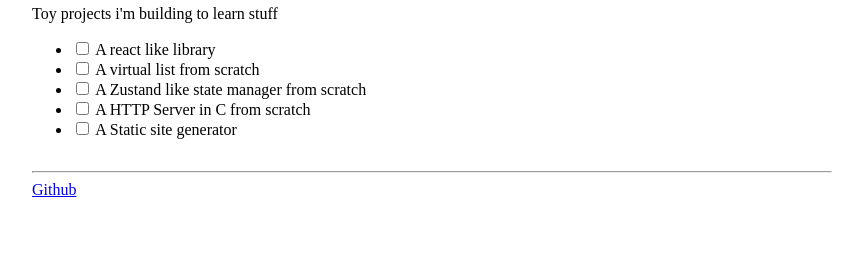
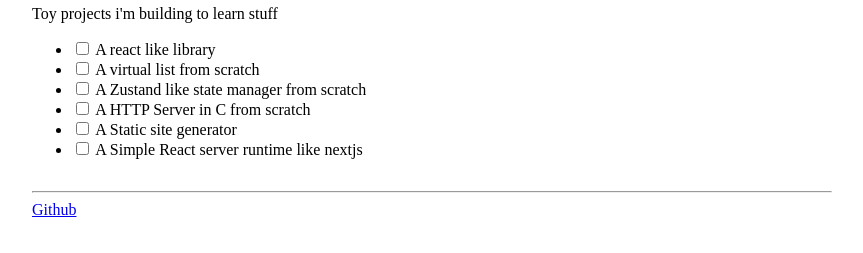
Before and after one commit to ashirbad29/from-scratch-projects, a plain HTML site: page index.html in a window 1280 px wide. Shown: the part 85-338 px from the top of the page, without its empty margins (208-1071 px from the left). Drawn offline with Linux system fonts and the light colour scheme.

Commit message:
add another itme to complete

```diff
--- a/index.html
+++ b/index.html
@@ -30,6 +30,10 @@
 					<input type="checkbox" />
 					<label>A Static site generator</label>
 				</li>
+				<li>
+					<input type="checkbox" />
+					<label>A Simple React server runtime like nextjs</label>
+				</li>
 			</ul>
 		</section>
 		<hr />
```
